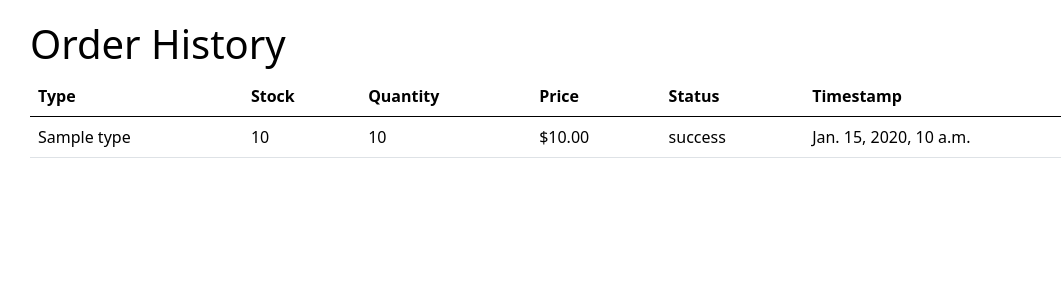
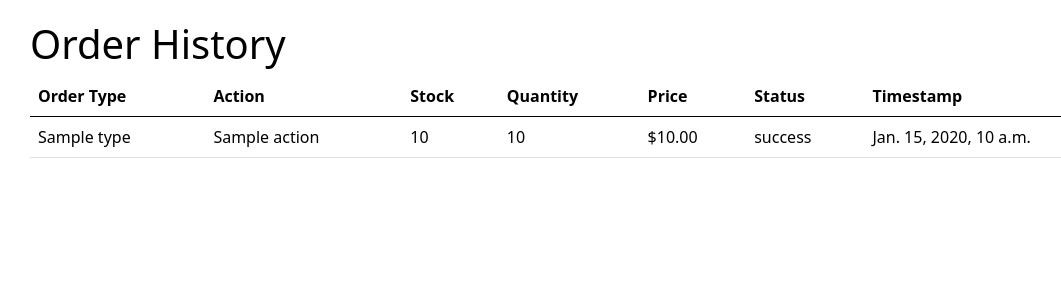
Before and after one commit to LovishShrail/inferno, a Django app: template mainapp/templates/mainapp/order_history.html in a window 1280 px wide. Shown: the part 56-356 px from the top of the page, without its empty margins (52-1113 px from the left). Run offline with Django 5.2, Linux system fonts and the light colour scheme; the template is opened without the code that fills it: most values are stand-ins (such as "Sample title", 1, 10 or a date in 2020); parts of the project's set-up code (start-up, migrations or seed data) failed here and were passed over.

Commit message:
order history not fixed and not dynamic

```diff
--- a/mainapp/templates/mainapp/order_history.html
+++ b/mainapp/templates/mainapp/order_history.html
@@ -11,7 +11,8 @@
     <table class="table">
     <thead>
         <tr>
-                <th>Type</th>
+            <th>Order Type</th>
+            <th>Action</th>  <!-- New column for Buy/Sell -->
             <th>Stock</th>
             <th>Quantity</th>
             <th>Price</th>
@@ -23,6 +24,7 @@
         {% for order in orders %}
         <tr>
             <td>{{ order.type }}</td>
+            <td>{{ order.action }}</td>  <!-- Display Buy/Sell -->
             <td>{{ order.stock }}</td>
             <td>{{ order.quantity }}</td>
             <td>${{ order.price|floatformat:2 }}</td>
```
Also changed, not shown: db.sqlite3, mainapp/migrations/0010_order.py (added), mainapp/migrations/0011_delete_order.py (added), mainapp/models.py (line endings or trailing spaces). Lines whose indentation alone changed are shown as unchanged.
